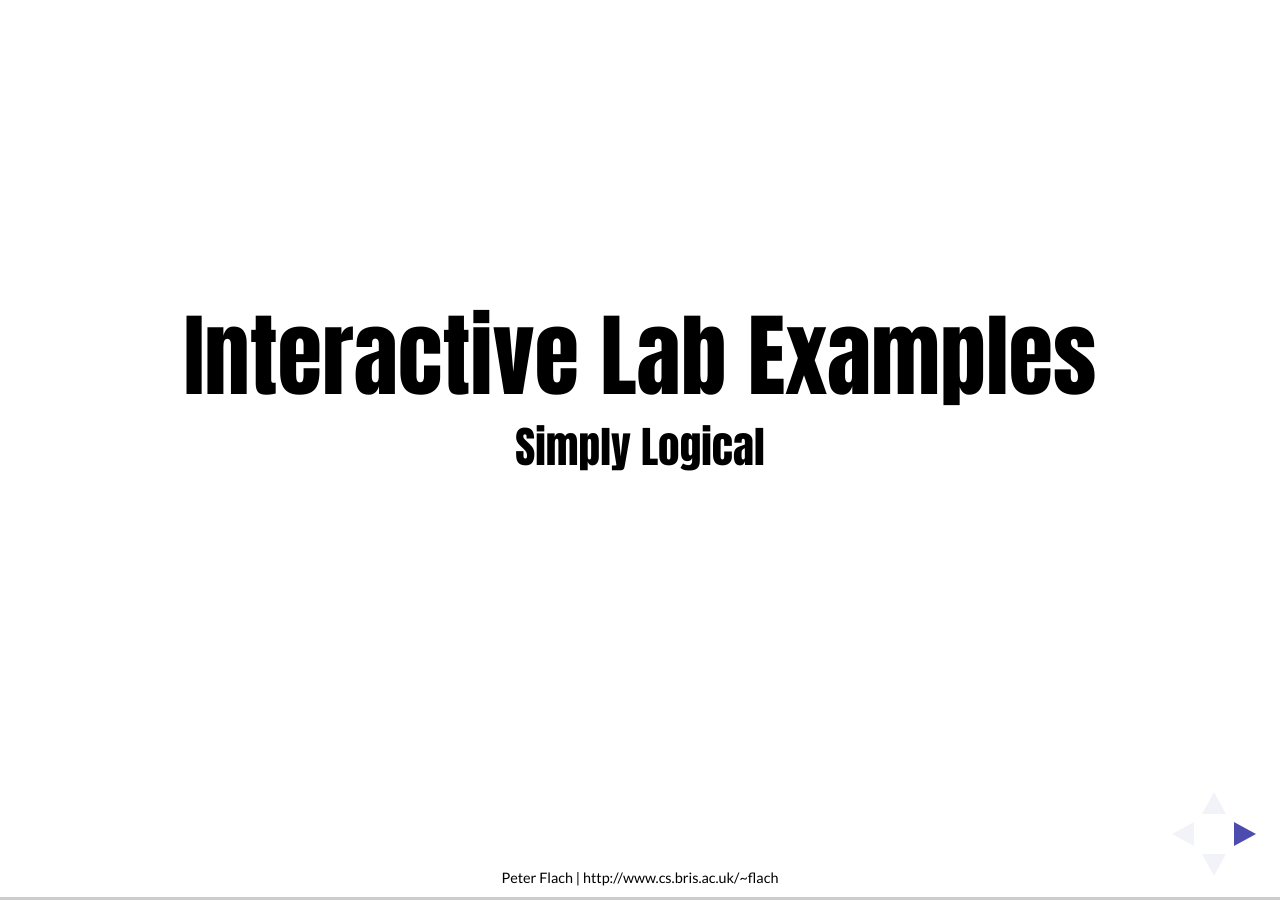
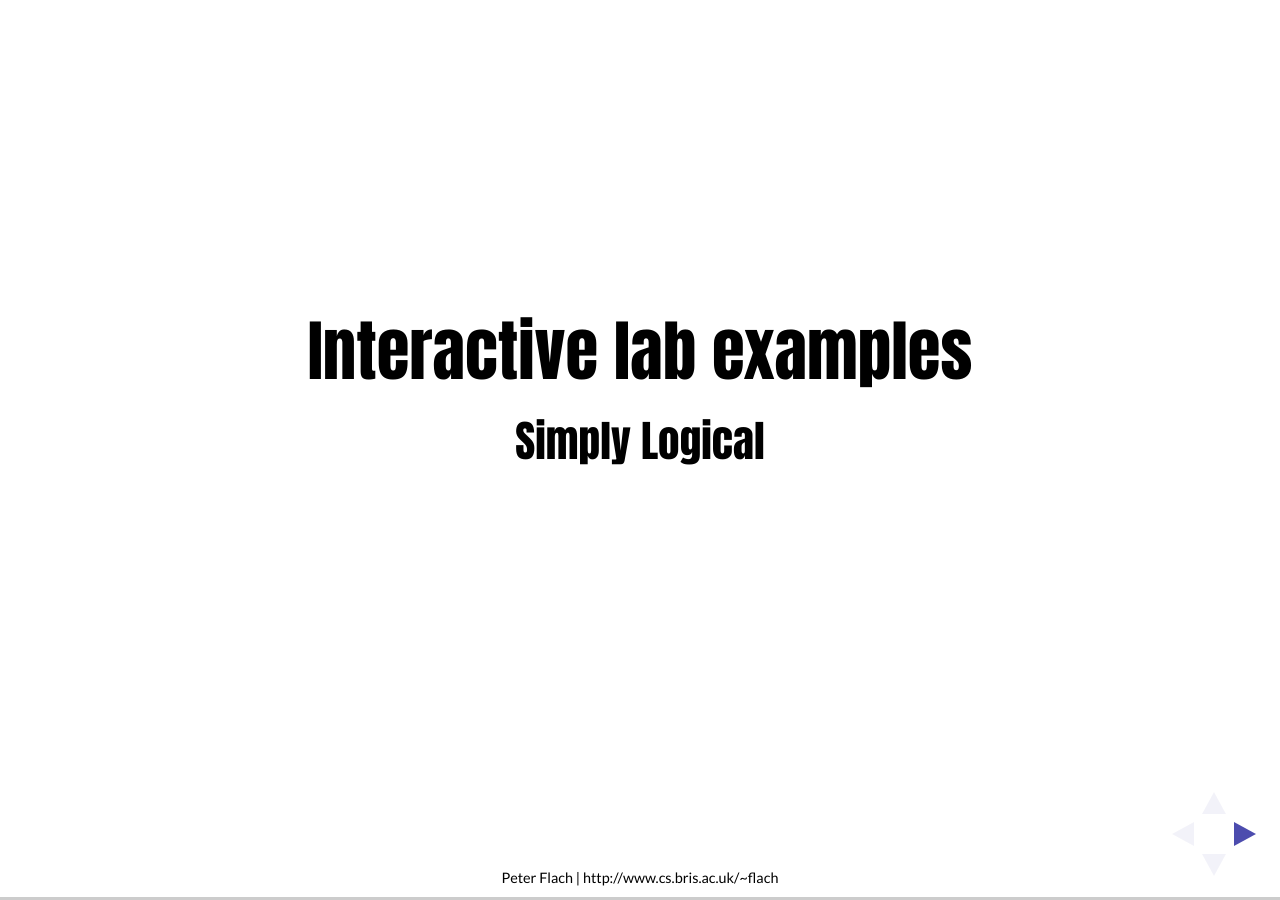
Before and after one commit to COMS30106/labs, a Jekyll site: the page built from index.html, in a window 1280 px wide. Built offline with Jekyll 4.4.1, drawn with Linux system fonts in a browser that asks for light colours; nearby versions of some CDN libraries; some web fonts are replaced; library files that are not in the unit come from our copies.

Commit message:
Revert "Resolution scaling and slight visual tweak"
This reverts commit 9cc8a83081ea19d9769d0728d208f8386588da47.

```diff
--- a/_layouts/slides.html
+++ b/_layouts/slides.html
@@ -38,7 +38,7 @@
 
     {% if page.title %}
 		<section>
-		<h2>{{ page.title }}</h2>
+		<h3>{{ page.title }}</h3>
     	<h4>{{ page.subtitle }}</h4>
 		</section>
     {% else %}
--- a/index.html
+++ b/index.html
@@ -1,6 +1,6 @@
 ---
 layout: slides
-title: Interactive Lab Examples
+title: Interactive lab examples
 subtitle: Simply Logical
 ---
 
--- a/web/css/theme/simple.css
+++ b/web/css/theme/simple.css
@@ -27,7 +27,7 @@
 
 .reveal .slides > section,
 .reveal .slides > section > section {
-  line-height: 1.25;
+  line-height: 1.3;
   font-weight: inherit; }
 
 /*********************************************
@@ -43,7 +43,7 @@
   color: #000;
   font-family: "News Cycle", Impact, sans-serif;
   font-weight: normal;
-  line-height: 1;
+  line-height: 1.2;
   letter-spacing: normal;
   text-transform: none;
   text-shadow: none;
--- a/web/js/lpn.js
+++ b/web/js/lpn.js
@@ -352,10 +352,10 @@
 }());
 
 
-const setSwishScale = () => $(window).height() <= 900 ? 0.65 : $(window).height() <= 1080 ? 0.485 : 0.4;
+var verSwishScale = 0.65;
+var horSwishScale = 0.5;
 
 $(document).ready(function(){
-	verSwishScale = setSwishScale();
     $('pre.source.swish').css('height', ($(window).height() * verSwishScale).toString());
     //$('pre.source.swish').css('width', ($(window).width() * horSwishScale).toString());
     $('pre.source.swish').css('overflow', 'scroll');
@@ -363,7 +363,6 @@
 
 
 $(window).resize(function(){
-	verSwishScale = setSwishScale();
 	$('pre.source.swish').css('height', ($(window).height() * verSwishScale).toString());
     //$('pre.source.swish').css('width', ($(window).width() * horSwishScale).toString());
 });
```
